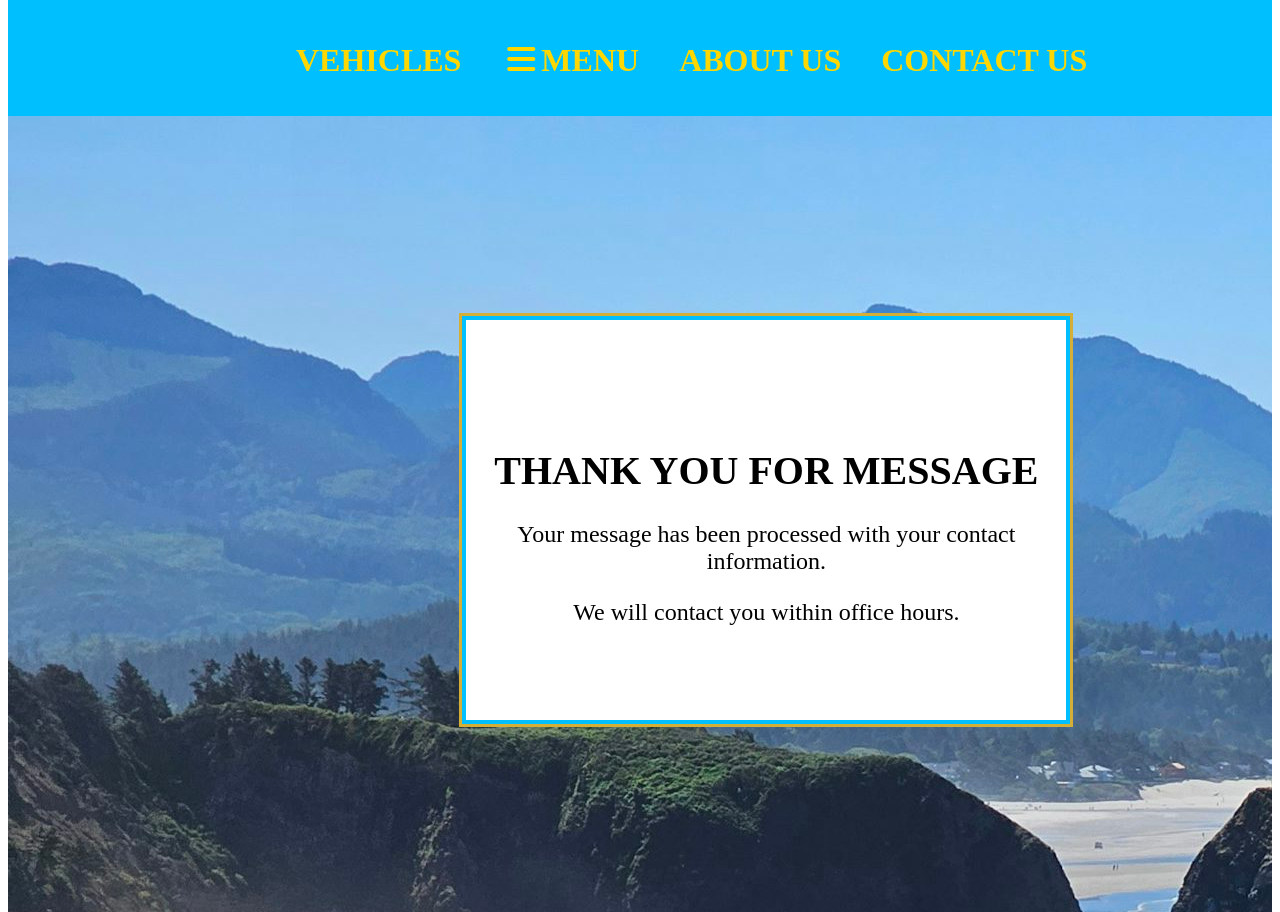
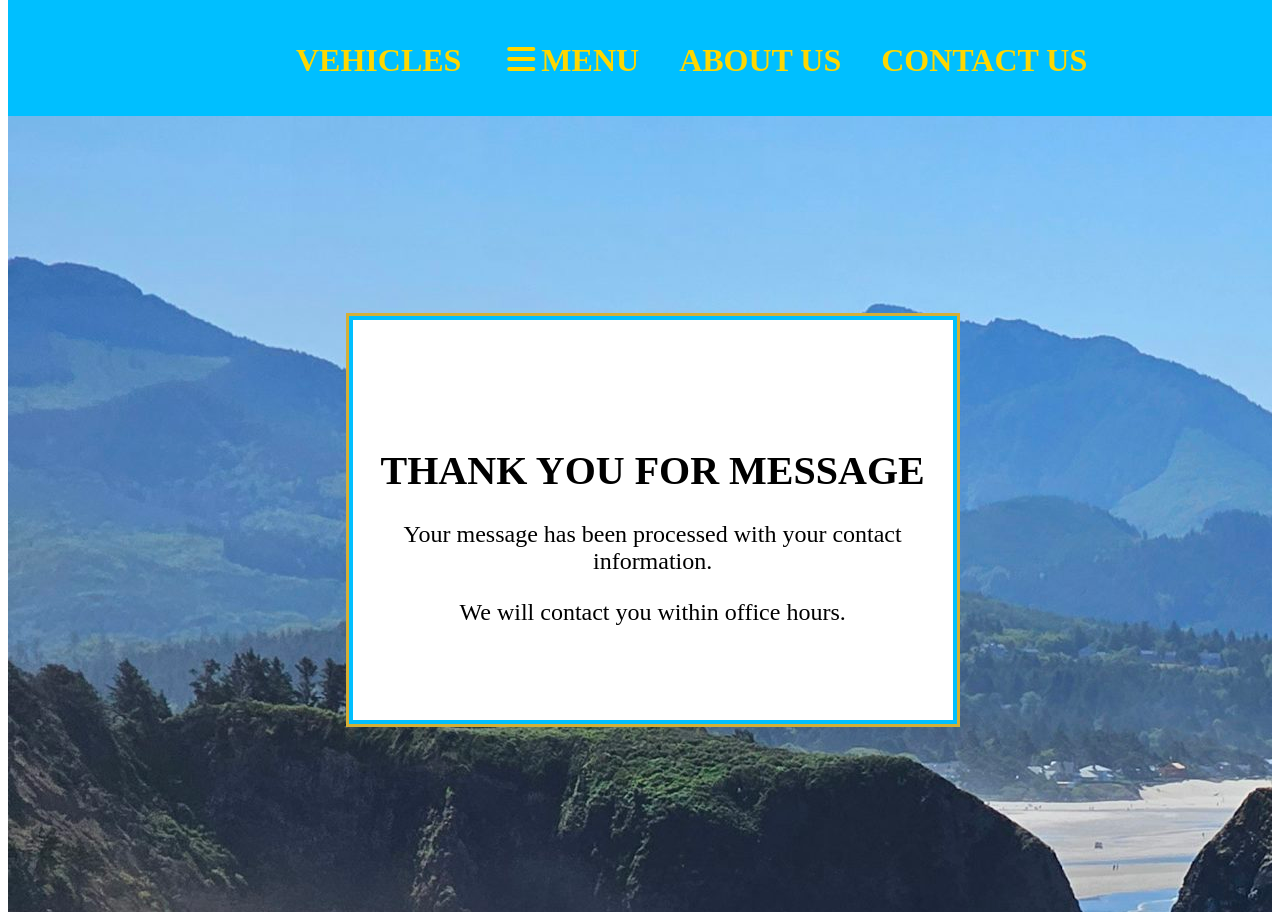
Before and after one commit to Ruwaym-ITvarsity/Module-6-Assessment-2-, a plain HTML site: page test-confirm.html in a window 1280 px wide. Shown: the part 160-1072 px from the top of the page. Drawn offline with Linux system fonts and the light colour scheme.

Commit message:
Update style.css

```diff
--- a/style.css
+++ b/style.css
@@ -614,7 +614,7 @@ h2.controls{
     margin-left: 25%;
     }
     #msg-rec{
-    left: 10%;
+    left: 1%;
     }
     img.car-image{
         margin-left: 4px;
```
